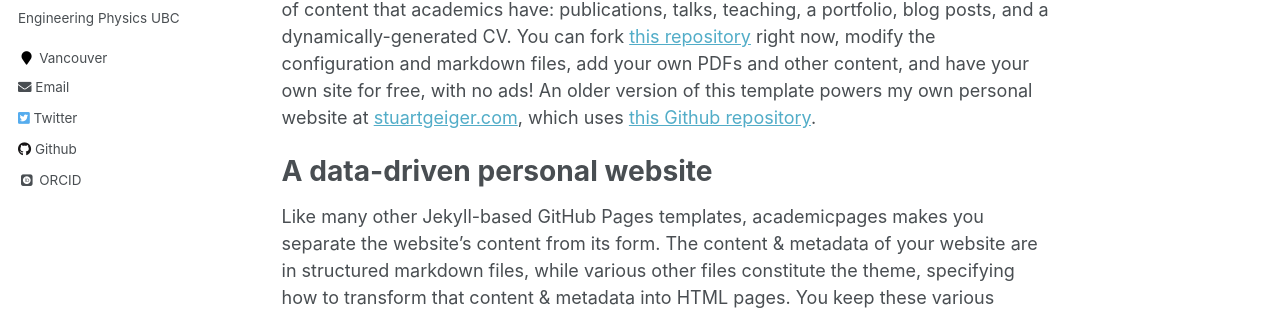
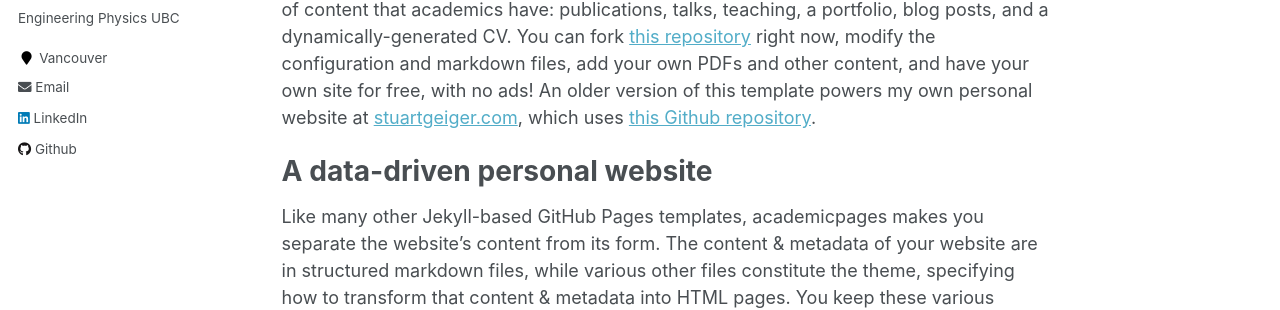
Before and after one commit to basilwong/basilwong.github.io, a Jekyll site: the page built from _pages/about.md, in a window 1280 px wide. Shown: the part 327-637 px from the top of the page. Built offline with Jekyll 4.4.1, drawn with Linux system fonts in a browser that asks for light colours; some web fonts are replaced; some of the changed lines change nothing that is shown.

Commit message:
trying to get rid of some stuff

```diff
--- a/_config.yml
+++ b/_config.yml
@@ -85,7 +85,7 @@ author:
   bio              : "Engineering Physics UBC"
   location         : "Vancouver"
   employer         :
-  googlescholar    :
+  googlescholar    : #
   email            : wong.bas@gmail.com
   researchgate     :  # example: "https://www.researchgate.net/profile/yourprofile"
   uri              :
@@ -93,21 +93,21 @@ author:
   codepen          :
   dribbble         :
   flickr           :
-  facebook         :
+  facebook         : #
   foursquare       :
   github           : https://github.com/basilwong
   google_plus      :
   keybase          :
   instagram        :
   lastfm           :
-  linkedin         :
-  orcid            : "http://orcid.org/yourorcidurl"
+  linkedin         : https://www.linkedin.com/in/basil-wong-971027a2/
+  orcid            :
   pinterest        :
   soundcloud       :
   stackoverflow    : # http://stackoverflow.com/users/123456/username
   steam            :
   tumblr           :
-  twitter          : "replacethistwitterhandle"
+  twitter          :
   vine             :
   weibo            :
   xing             :
```
